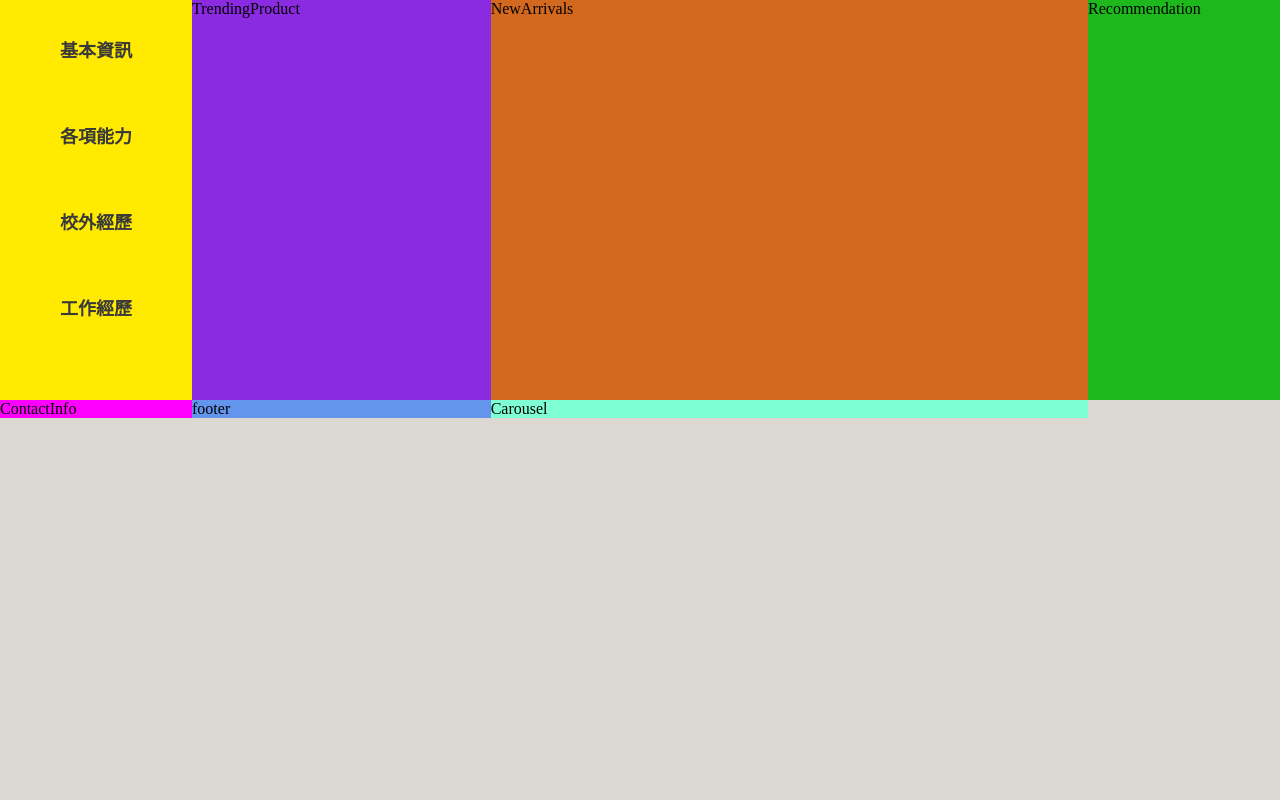
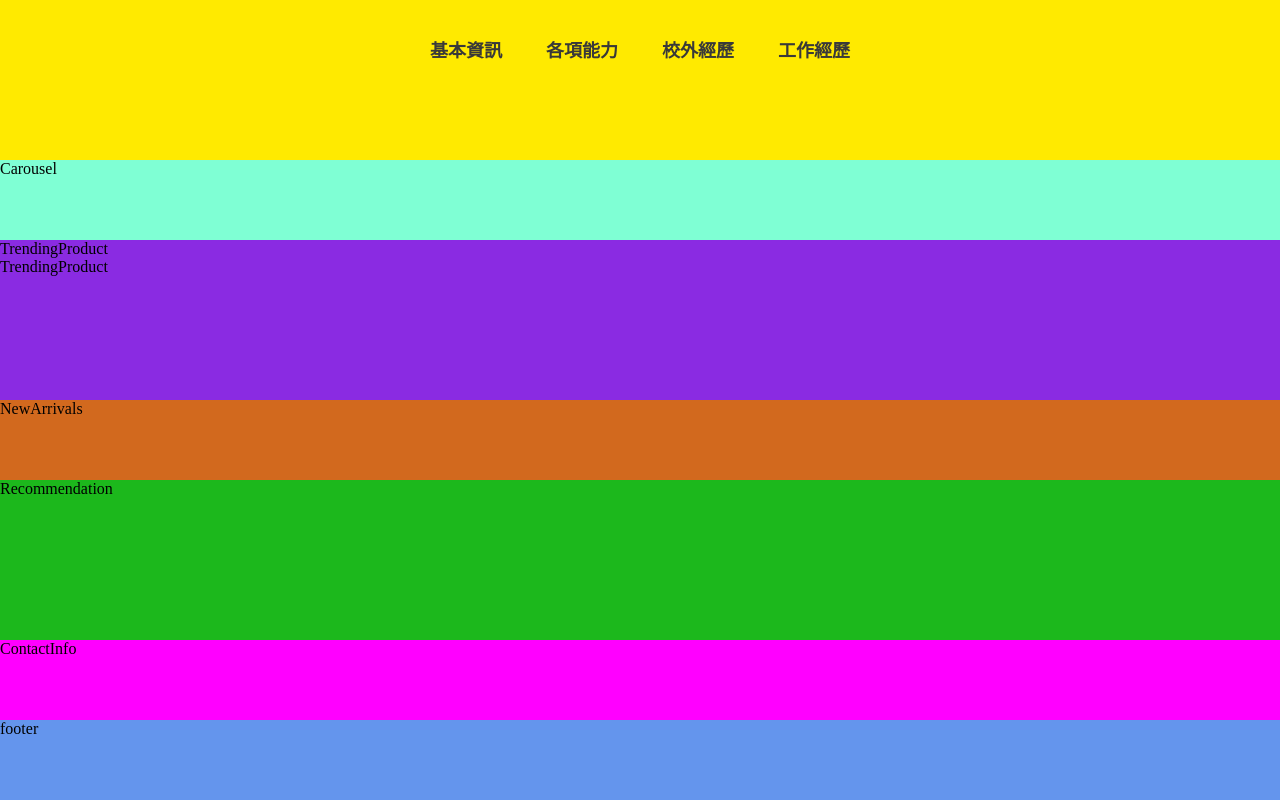
Before and after one commit to CongJie-Pan/Foodie_Front-end, a plain HTML site: page index.html in a window 1280 px wide. Drawn offline with Linux system fonts and the light colour scheme.

Commit message:
完成初始設定，與檔案設置。

```diff
--- a/css/index.css
+++ b/css/index.css
@@ -13,8 +13,11 @@ body{
     font-family: 微軟正黑體;
     background-color: #dbd7d1;
     display: grid;
-    grid-template-rows: 400px auto 40px;
-    grid-template-columns: 15% 1fr 2fr 15%;
+    grid-template-rows: 20% 2fr 4fr 2fr 4fr 2fr 10%;
+    /*grid-template-rows: 20% 14% 28% 14% 28% 14% 10%;*/
+    grid-template-columns: 100%;
+    min-height: 100vh;
+
 }
 
 /*-----------------------*/
@@ -44,6 +47,9 @@ body{
 /*-----------------------*/
 
 nav{ /* 最上方欄位 */
+
+    grid-row: 1/2;
+    grid-column: 1/2;
 
     top: 0; /* 距離視口頂部的距離 */
     left: 0; /* 距離視口左側的距離 */
@@ -91,7 +97,8 @@ nav a:hover{ /* 偵測滑鼠有無滑到此處 */
 .Carousel {
 
     grid-row: 2/3;
-    grid-column: 3/4;
+    grid-column: 1/2;
+
     background-color: aquamarine;
 
 }
@@ -101,6 +108,9 @@ nav a:hover{ /* 偵測滑鼠有無滑到此處 */
 /*-----------------------*/
 
 .TrendingProduct {
+
+    grid-row: 3/4;
+    grid-column: 1/2;
 
     background-color: blueviolet;
 
@@ -112,6 +122,9 @@ nav a:hover{ /* 偵測滑鼠有無滑到此處 */
 
 .NewArrivals {
 
+    grid-row: 4/5;
+    grid-column: 1/2;
+
     background-color:chocolate;
 
 }
@@ -121,6 +134,9 @@ nav a:hover{ /* 偵測滑鼠有無滑到此處 */
 /*-----------------------*/
 
 .Recommendation{
+
+    grid-row: 5/6;
+    grid-column: 1/2;
 
     background-color:rgb(28, 184, 28);
 
@@ -132,6 +148,9 @@ nav a:hover{ /* 偵測滑鼠有無滑到此處 */
 
 .ContactInfo{
 
+    grid-row: 6/7;
+    grid-column: 1/2;
+
     background-color: fuchsia;
 
 }
@@ -142,6 +161,9 @@ nav a:hover{ /* 偵測滑鼠有無滑到此處 */
 
 footer {
 
+    grid-row: 7/8;
+    grid-column: 1/2;
+
     background-color: cornflowerblue;
 
 }
--- a/index.html
+++ b/index.html
@@ -59,7 +59,8 @@
 
     <section class="TrendingProduct">
 
-        TrendingProduct
+        <p>TrendingProduct</p>
+        <p>TrendingProduct</p>
 
     </section>
 
```
